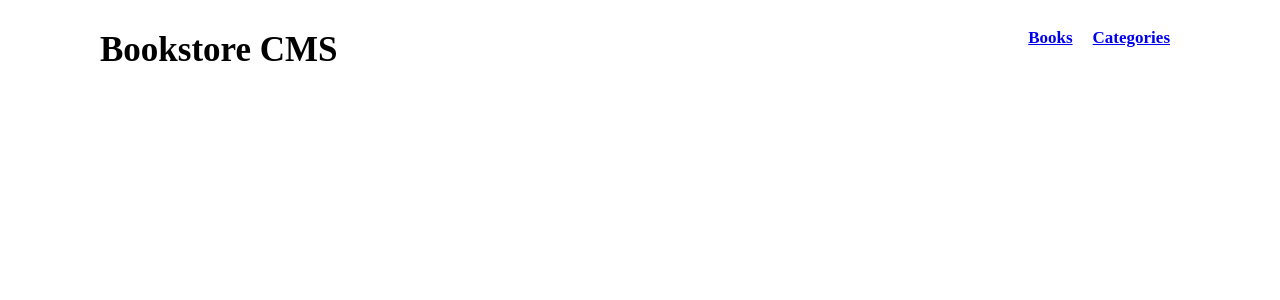
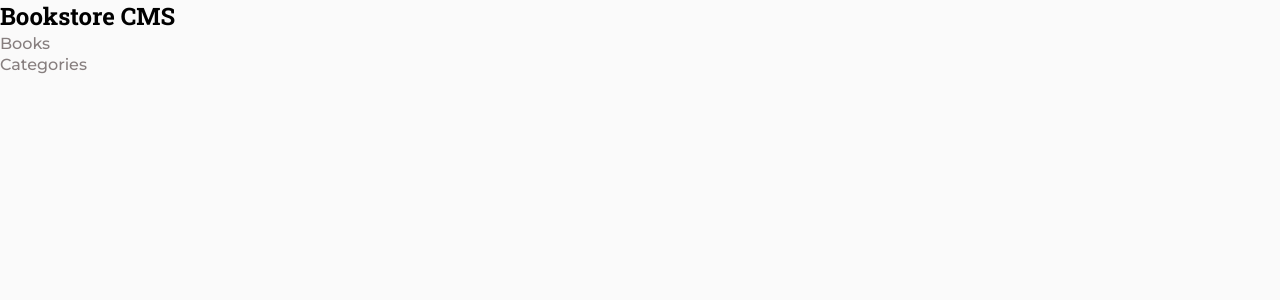
Before and after one commit to Mukumbuta/CMS_Bookstore, a React (Create React App) app: page / in a window 1280 px wide. Shown: the top 300 px of the page. Built offline with nearby package versions, Linux system fonts and the light colour scheme.

Commit message:
add redux Provider to enable all react componets to access the redux store

```diff
--- a/src/index.css
+++ b/src/index.css
@@ -1,55 +1,34 @@
-html {
-  box-sizing: border-box;
-  min-height: 100%;
+@import url('https://fonts.googleapis.com/css2?family=Montserrat:wght@300;500&family=Roboto+Slab:wght@300;500;700&display=swap');
+
+:root {
+  --color-accent: #0290ff;
+  --color-primary: #fff;
+  --text-color: #867e7e;
+  --text-hover: black;
 }
 
-*,
-*::after,
-*::before {
-  box-sizing: inherit;
+* {
+  margin: 0;
   padding: 0;
-  margin: 0;
-  top: 0;
+  box-sizing: border-box;
 }
 
 body {
-  font-family: cursive;
-}
-
-nav {
-  display: flex;
-  justify-content: space-between;
-  align-items: center;
-  margin-inline: 100px;
-  height: 80px;
-}
-
-nav h1 {
-  font-size: 35px;
-  margin-top: 20px;
+  background: #fafafa;
+  font-family: 'Roboto Slab', serif;
 }
 
 ul {
-  display: flex;
-  gap: 10px;
+  list-style: none;
 }
 
-.nav-links {
-  font-weight: 600;
-  font-size: 17px;
-  height: 25px;
-  list-style: none;
-  padding-right: 10px;
-  list-style-type: none;
+a {
+  text-decoration: none;
+  color: var(--text-color);
+  font-family: 'Montserrat', serif;
+  transition: 0.5s ease;
 }
 
-.nav-links:last-of-type {
-  border-right: none;
+a:hover {
+  color: var(--text-hover);
 }
-
-.statusBtn {
-  margin: 100px;
-  padding: 10px;
-  font-weight: 600;
-  cursor: pointer;
-}
--- a/src/index.js
+++ b/src/index.js
@@ -1,14 +1,22 @@
 import React from 'react';
-import ReactDOM from 'react-dom/client';
+import ReactDOM from 'react-dom';
+import { Provider } from 'react-redux';
+import { BrowserRouter, Route, Routes } from 'react-router-dom';
+import store from './redux/configureStore';
 import './index.css';
-import { BrowserRouter as Router } from 'react-router-dom';
 import App from './App';
+import Category from './category';
 
-const root = ReactDOM.createRoot(document.getElementById('root'));
-root.render(
+ReactDOM.render(
   <React.StrictMode>
-    <Router>
-      <App />
-    </Router>
+    <Provider store={store}>
+      <BrowserRouter>
+        <Routes>
+          <Route path="/" element={<App />} />
+          <Route path="/category" element={<Category />} />
+        </Routes>
+      </BrowserRouter>
+    </Provider>
   </React.StrictMode>,
+  document.getElementById('root'),
 );
```
